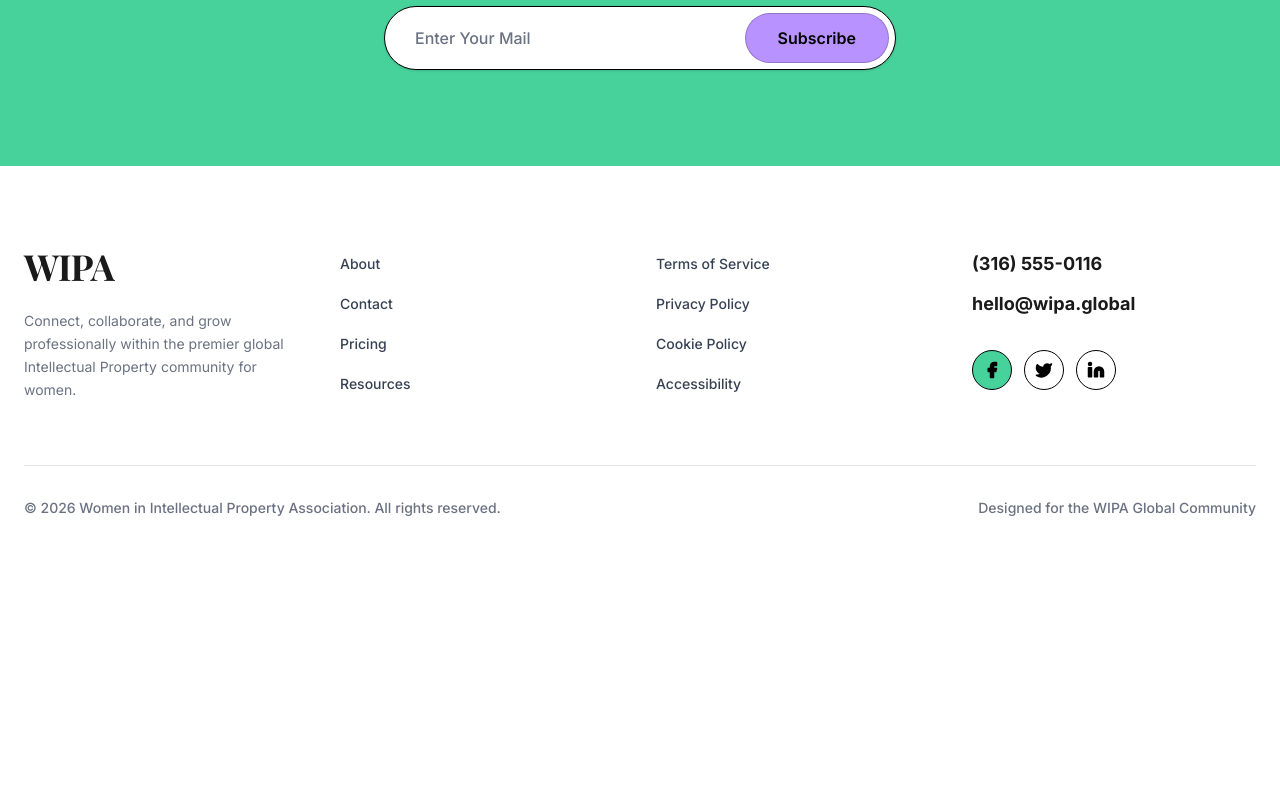
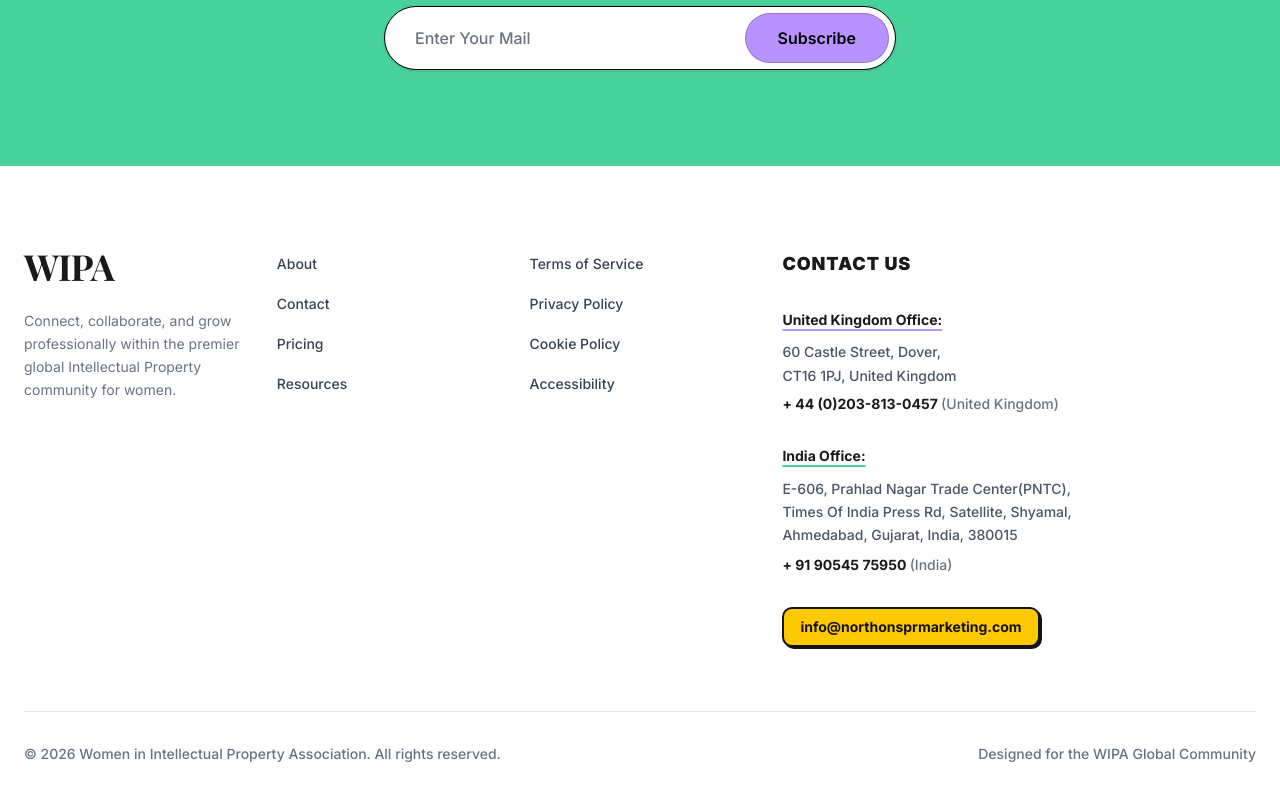
Before and after one commit to northornsmedia/wipa, a Next.js app: page / in a window 1280 px wide. Shown: the part 9814-10614 px from the top of the page. Before the commit the page ends 10380 px from the top, so only its background shows below. Built offline with nearby package versions, Linux system fonts and the light colour scheme; no server answers; a web font is replaced by a local one.

Commit message:
feat: update footer contact info with UK and India offices

```diff
--- a/src/components/PublicFooter.tsx
+++ b/src/components/PublicFooter.tsx
@@ -11,7 +11,7 @@ export default function PublicFooter() {
       <div className="block md:hidden">
         <ThreeAnimation />
       </div>
-      <div className="max-w-7xl mx-auto grid grid-cols-1 md:grid-cols-2 lg:grid-cols-4 gap-12 lg:gap-8 mb-16 relative z-10">
+      <div className="max-w-7xl mx-auto grid grid-cols-1 md:grid-cols-2 lg:grid-cols-5 gap-12 lg:gap-8 mb-16 relative z-10">
 
         {/* Col 1 */}
         <div>
@@ -43,22 +43,26 @@ export default function PublicFooter() {
           </div>
         </div>
 
-        {/* Col 4 */}
-        <div className="flex flex-col gap-8 pt-1">
-          <div>
-            <p className="text-[#1a1a1a] text-lg font-bold mb-3">(316) 555-0116</p>
-            <p className="text-[#1a1a1a] text-lg font-bold">hello@wipa.global</p>
+        {/* Col 4 - Contact Us */}
+        <div className="flex flex-col gap-6 pt-1 lg:col-span-2">
+          <h3 className="text-[#1a1a1a] text-lg font-black uppercase tracking-wider mb-2">CONTACT US</h3>
+
+          <div className="space-y-1">
+            <p className="font-bold text-[#1a1a1a] text-sm underline decoration-2 decoration-[#b892ff] underline-offset-4 mb-3">United Kingdom Office:</p>
+            <p className="text-gray-600 text-sm font-medium">60 Castle Street, Dover,</p>
+            <p className="text-gray-600 text-sm font-medium">CT16 1PJ, United Kingdom</p>
+            <p className="text-[#1a1a1a] text-sm font-bold mt-2">+ 44 (0)203-813-0457 <span className="text-gray-500 font-medium">(United Kingdom)</span></p>
           </div>
 
-          <div className="flex items-center gap-3">
-            <a href="#" className="w-10 h-10 rounded-full bg-[#48d29b] border border-black flex items-center justify-center hover:opacity-90 transition-opacity">
-              <svg xmlns="http://www.w3.org/2000/svg" width="18" height="18" viewBox="0 0 24 24" fill="none" stroke="currentColor" strokeWidth="2" strokeLinecap="round" strokeLinejoin="round" className="text-black fill-current"><path d="M18 2h-3a5 5 0 0 0-5 5v3H7v4h3v8h4v-8h3l1-4h-4V7a1 1 0 0 1 1-1h3z"/></svg>
-            </a>
-            <a href="#" className="w-10 h-10 rounded-full bg-transparent border border-black flex items-center justify-center hover:bg-black/5 transition-colors">
-              <svg xmlns="http://www.w3.org/2000/svg" width="18" height="18" viewBox="0 0 24 24" fill="none" stroke="currentColor" strokeWidth="2" strokeLinecap="round" strokeLinejoin="round" className="text-black fill-current"><path d="M22 4s-.7 2.1-2 3.4c1.6 10-9.4 17.3-18 11.6 2.2.1 4.4-.6 6-2C3 15.5.5 9.6 3 5c2.2 2.6 5.6 4.1 9 4-.9-4.2 4-6.6 7-3.8 1.1 0 3-1.2 3-1.2z"/></svg>
-            </a>
-            <a href="#" className="w-10 h-10 rounded-full bg-transparent border border-black flex items-center justify-center hover:bg-black/5 transition-colors">
-              <svg xmlns="http://www.w3.org/2000/svg" width="18" height="18" viewBox="0 0 24 24" fill="none" stroke="currentColor" strokeWidth="2" strokeLinecap="round" strokeLinejoin="round" className="text-black fill-current"><path d="M16 8a6 6 0 0 1 6 6v7h-4v-7a2 2 0 0 0-2-2 2 2 0 0 0-2 2v7h-4v-7a6 6 0 0 1 6-6z"/><rect width="4" height="12" x="2" y="9"/><circle cx="4" cy="4" r="2"/></svg>
+          <div className="space-y-1 mt-2">
+            <p className="font-bold text-[#1a1a1a] text-sm underline decoration-2 decoration-[#48d29b] underline-offset-4 mb-3">India Office:</p>
+            <p className="text-gray-600 text-sm font-medium leading-relaxed">E-606, Prahlad Nagar Trade Center(PNTC),<br/>Times Of India Press Rd, Satellite, Shyamal,<br/>Ahmedabad, Gujarat, India, 380015</p>
+            <p className="text-[#1a1a1a] text-sm font-bold mt-2">+ 91 90545 75950 <span className="text-gray-500 font-medium">(India)</span></p>
+          </div>
+
+          <div className="mt-2">
+            <a href="mailto:info@northonsprmarketing.com" className="inline-block bg-[#ffc900] text-[#131313] font-bold px-4 py-2 rounded-lg border-2 border-[#131313] shadow-[2px_2px_0px_0px_#131313] hover:translate-y-px hover:shadow-[1px_1px_0px_0px_#131313] transition-all text-sm">
+              info@northonsprmarketing.com
             </a>
           </div>
         </div>
```
